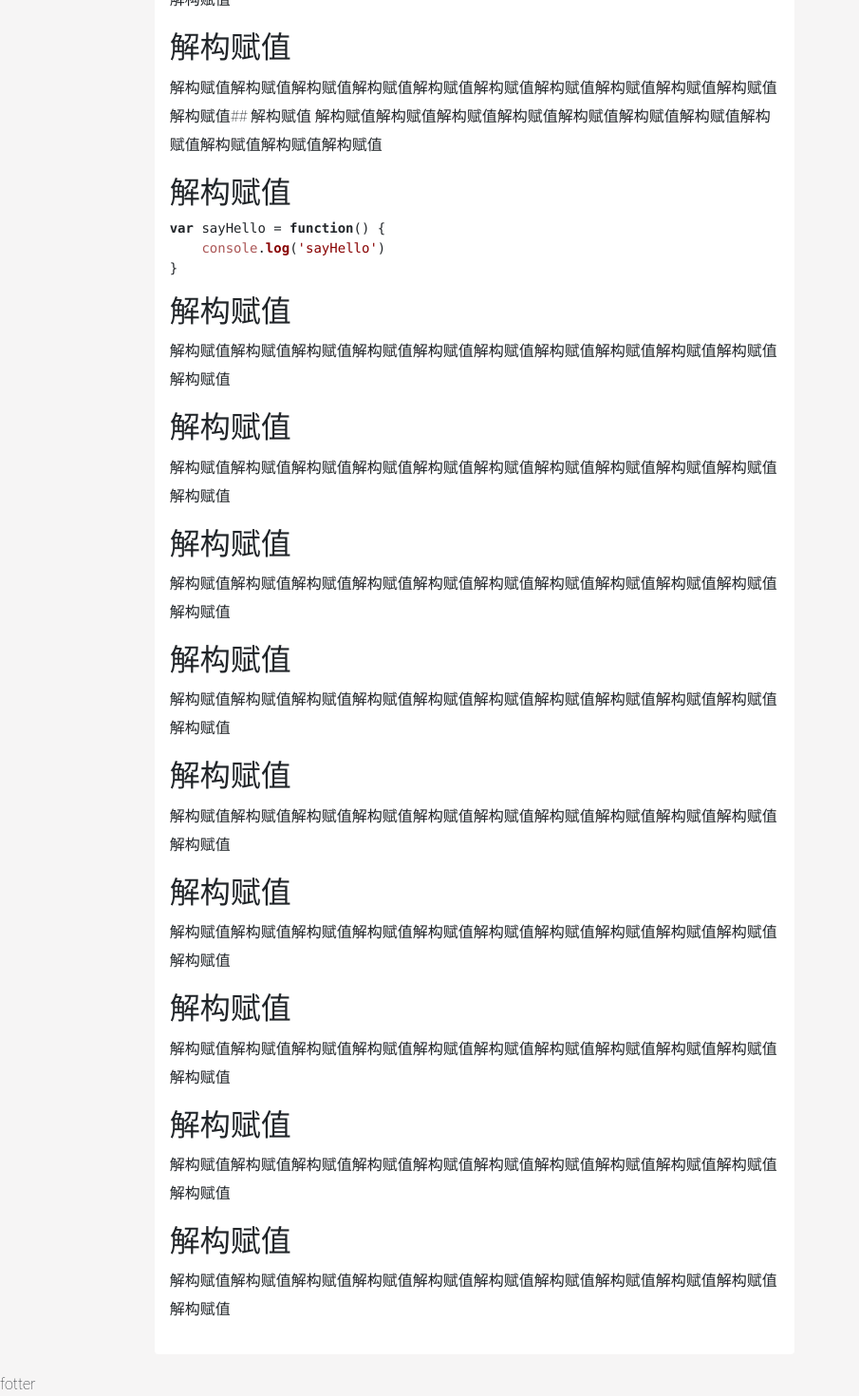
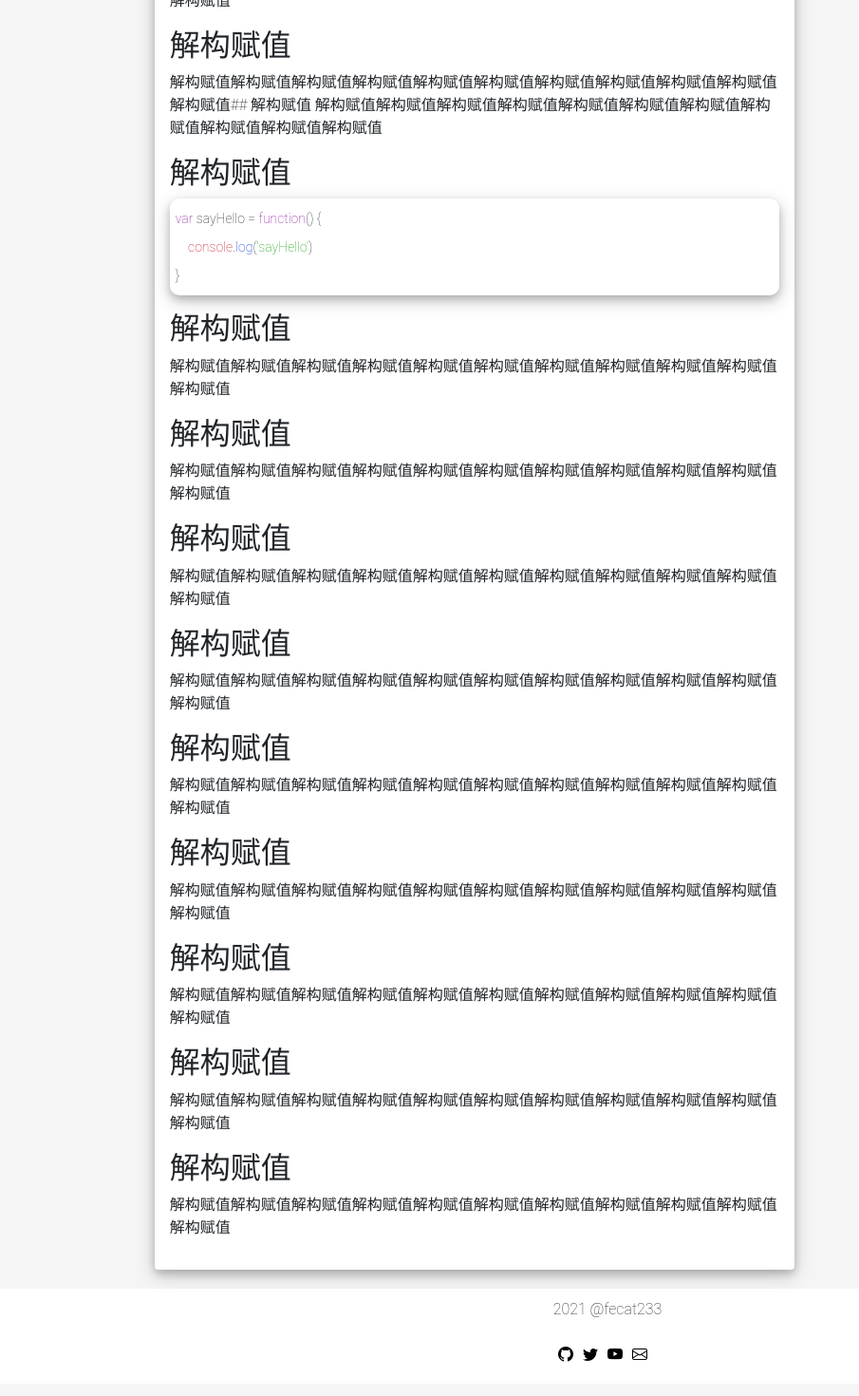
Before and after one commit to fecat233/fecat233.github.io, a Next.js app: page /blog/test in a window 1280 px wide. Shown: the part 617-2087 px from the top of the page at 95% size, without its empty margins (0-905 px from the left). Built offline with nearby package versions, Linux system fonts and the light colour scheme.

Commit message:
css style

```diff
--- /dev/null
+++ b/components/Footer.tsx
@@ -0,0 +1,25 @@
+function Footer() {
+	return (
+		<footer id="footer" className="container-fluid">
+			<p>{new Date().getFullYear()} @fecat233</p>
+			<div id="social-nav">
+				<ul className="navbar-nav">
+					<li className="nav-item">
+						<a className="nav-link" href="https://github.com/fecat233"><i className="bi bi-github"></i></a>
+					</li>
+					<li className="nav-item">
+						<a className="nav-link" href="https://github.com/twitter"><i className="bi bi-twitter"></i></a>
+					</li>
+					<li className="nav-item">
+						<a className="nav-link" href="#"><i className="bi bi-youtube"></i></a>
+					</li>
+					<li className="nav-item">
+						<a className="nav-link" href="mailto:goleer.zhangli@outlook.com"><i className="bi bi-envelope"></i></a>
+					</li>
+				</ul>
+			</div>
+		</footer>
+	)
+}
+
+export default Footer;
--- a/pages/_app.tsx
+++ b/pages/_app.tsx
@@ -4,11 +4,13 @@ import 'bootstrap-icons/font/bootstrap-icons.css'
 import '../styles/global.css'
 import Header from '../components/Header'
 import Author from '../components/Author'
-import 'highlight.js/styles/default.css'
+import Footer from '../components/Footer'
+import 'highlight.js/styles/base16/windows-10-light.css'
 import '../styles/Header.css'
 import '../styles/Post.css'
 import '../styles/PostPage.css'
 import '../styles/Author.css'
+import '../styles/Footer.css'
 
 function MyApp({ Component, pageProps }: AppProps) {
   return (
@@ -28,7 +30,7 @@ function MyApp({ Component, pageProps }: AppProps) {
           <div className="col-1"></div>
         </div>
         <div className="row">
-          fotter
+          <Footer />
         </div>
       </div>
     </>
--- a/pages/blog/[slug].tsx
+++ b/pages/blog/[slug].tsx
@@ -14,7 +14,7 @@ function PostPage({ post }) {
 					<img src={post.frontmatter.img} alt="cover image"/>
 				}
 				<div className="card-body">
-					<h5 className="card-title">{post.frontmatter.title}</h5>
+					<h3 className="card-title">{post.frontmatter.title}</h3>
 					<div dangerouslySetInnerHTML={{__html:marked(post.content)}} id="content"></div>
 				</div>
 		    </div>
--- /dev/null
+++ b/styles/Footer.css
@@ -0,0 +1,18 @@
+#footer {
+	background-color: #FFFFFF;
+	padding: 10px;
+	text-align: center;
+}
+
+#footer .navbar-nav{
+	flex-direction: row;
+	justify-content: center;
+}
+
+#footer .navbar-nav li {
+	padding-right: 10px;
+}
+
+#footer a {
+	color: black;
+}
--- a/styles/Header.css
+++ b/styles/Header.css
@@ -1,3 +1,11 @@
 .header {
 	background-color: #FFFFFF;
 }
+
+.header img {
+	border-radius: 50%;
+}
+
+.header a {
+	color:rgb(65, 61, 61);
+}
--- a/styles/Post.css
+++ b/styles/Post.css
@@ -3,6 +3,7 @@
 	text-align: center;
 	width: 100%;
 	margin: 20px;
+	box-shadow: 0 4px 8px 0 rgba(0, 0, 0, 0.2), 0 6px 20px 0 rgba(0, 0, 0, 0.19);
 }
 
 .card {
--- a/styles/PostPage.css
+++ b/styles/PostPage.css
@@ -2,7 +2,7 @@
 	background-color: #FFFFFF;
 	width: 100%;
 	margin: 20px;
-	border: none;
+	box-shadow: 0 4px 8px 0 rgba(0, 0, 0, 0.2), 0 6px 20px 0 rgba(0, 0, 0, 0.19);
 }
 
 #blogcard img {
@@ -13,13 +13,13 @@
 	text-align: center;
 }
 
-#blogcard p {
+#blogcard pre {
 	line-height: 30px;
-}
-
-#blogcard pre {
-
+	box-shadow: 0 4px 8px 0 rgba(0, 0, 0, 0.2), 0 6px 20px 0 rgba(0, 0, 0, 0.19);
+	border-radius: 10px;
+	padding: 6px;
 }
 
 #blogcard code {
+	font-family: 'Roboto', sans-serif;
 }
--- a/styles/global.css
+++ b/styles/global.css
@@ -8,3 +8,7 @@ body {
 	font-weight: 50;
 	background-color: #eeecec80;
 }
+
+h1, h2, h3, h3, h4, h5, h6 {
+	font-weight: 60;
+}
```
